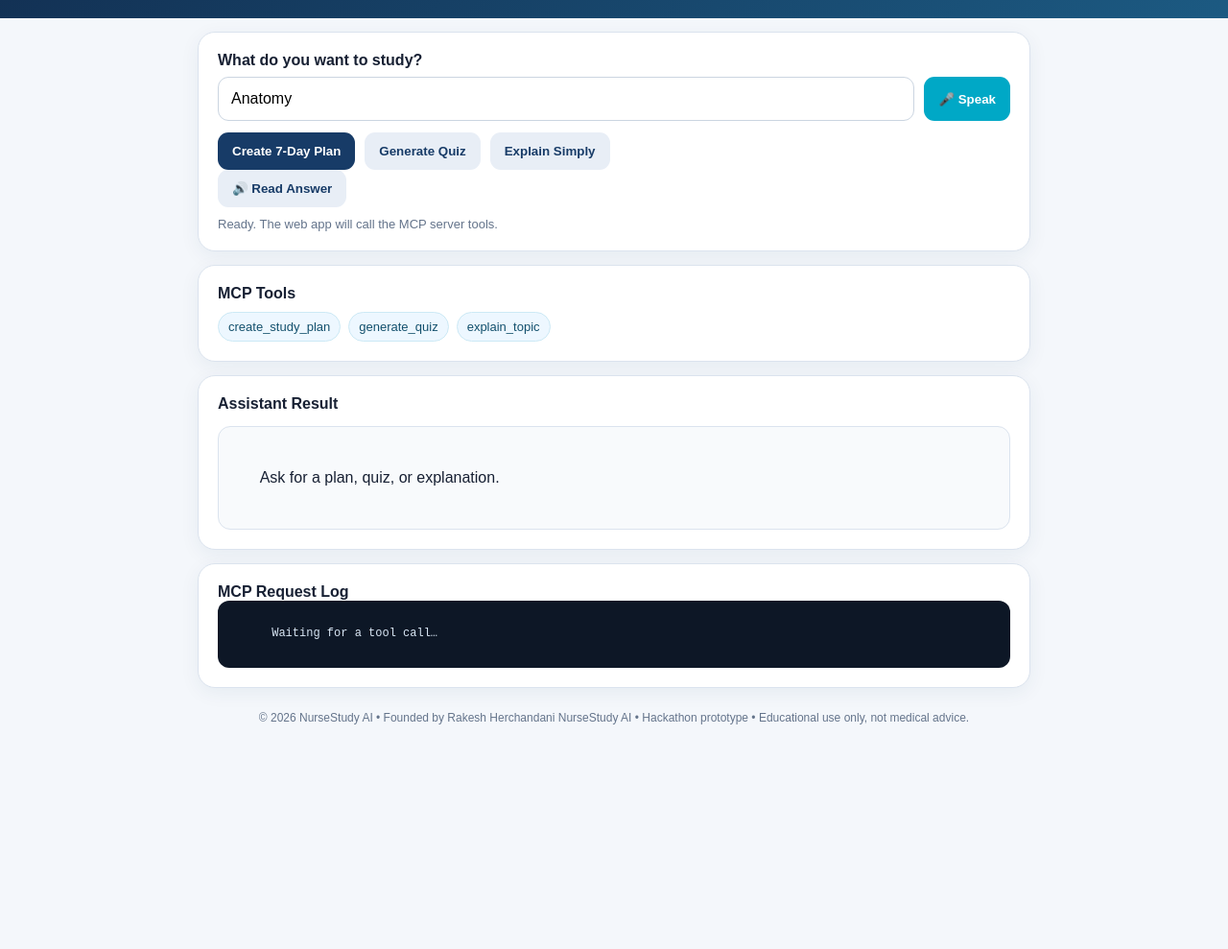
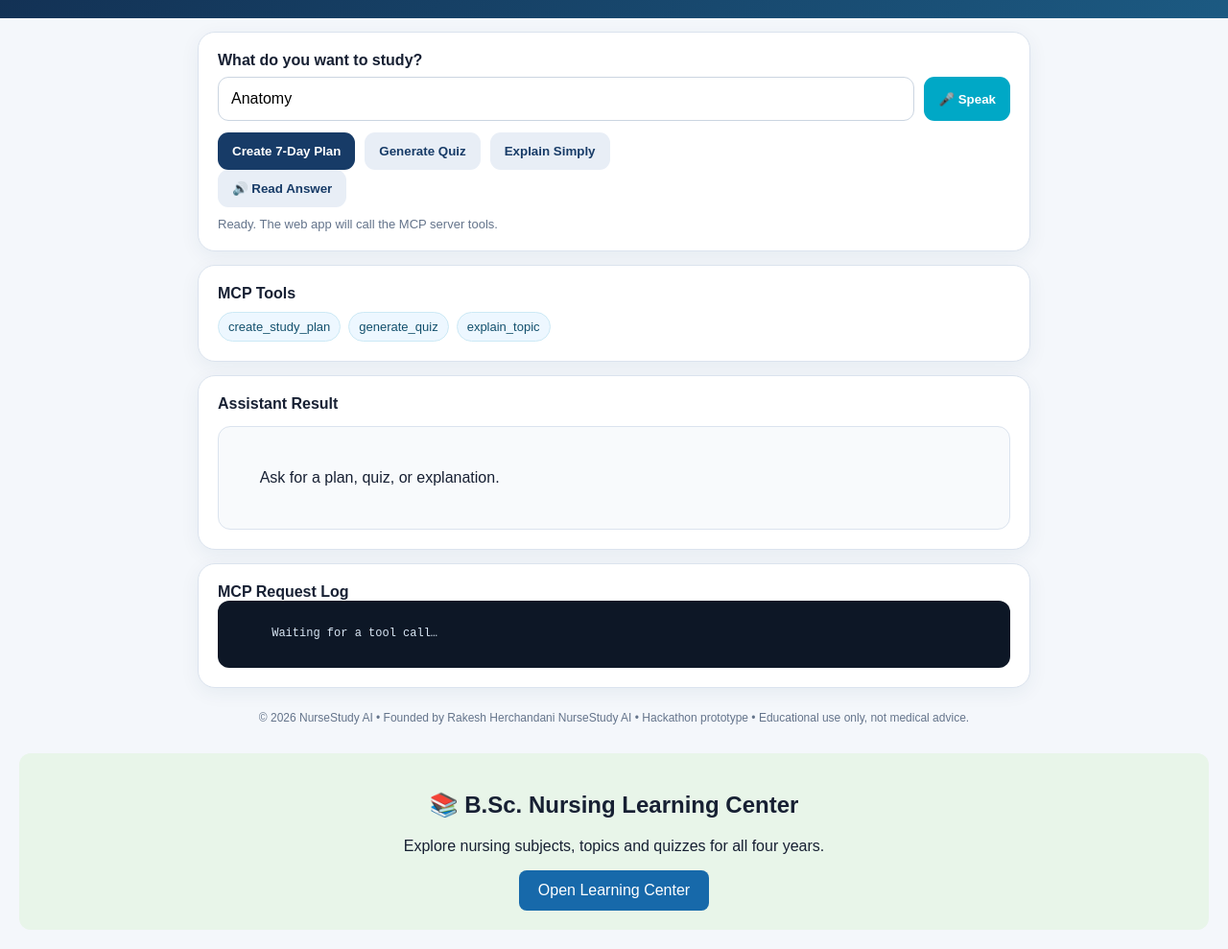
Before and after one commit to mindora969-gif/NurseStudy-AI, a website: page public/index.html in a window 1280 px wide. Shown: the part 81-1070 px from the top of the page at 96% size. Before the commit the page ends 846 px from the top, so only its background shows below. Drawn offline with Linux system fonts and the light colour scheme.

Commit message:
Add B.Sc. Nursing Learning Center section to index.html

```diff
--- a/public/index.html
+++ b/public/index.html
@@ -494,6 +494,12 @@ function speakInput(){
 }
 
 </script>
-
+<div style="margin:20px;padding:20px;background:#e8f5e9;border-radius:12px;text-align:center">
+  <h2>📚 B.Sc. Nursing Learning Center</h2>
+  <p>Explore nursing subjects, topics and quizzes for all four years.</p>
+  <a href="nursestudy-bsc-nursing-library.html" style="display:inline-block;background:#1769aa;color:white;padding:12px 20px;border-radius:8px;text-decoration:none">
+    Open Learning Center
+  </a>
+</div>
 </body>
 </html>
```
